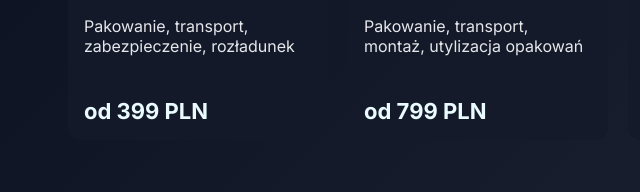
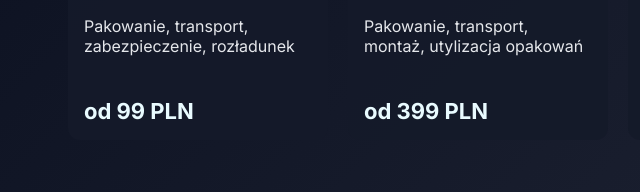
Before and after one commit to piotrsobczak-rgb/sopel-przeprowadzki-site, a plain HTML site: page index.html in a window 1280 px wide. Shown: the part 1078-1270 px from the top of the page, 22-662 px from the left. Drawn offline with Linux system fonts and the light colour scheme.

Commit message:
Update pricing: local 99 PLN, average 399 PLN

```diff
--- a/index.html
+++ b/index.html
@@ -98,14 +98,14 @@
               <h3>Przeprowadzka lokalna (do 20 km)</h3>
               <p>Pakowanie, transport, zabezpieczenie, rozładunek</p>
             </div>
-            <div class="price">od 399 PLN</div>
+            <div class="price">od 99 PLN</div>
           </div>
           <div class="card" style="display:flex;flex-direction:column;justify-content:space-between">
             <div>
               <h3>Przeprowadzka średnia (20–60 km)</h3>
               <p>Pakowanie, transport, montaż, utylizacja opakowań</p>
             </div>
-            <div class="price">od 799 PLN</div>
+            <div class="price">od 399 PLN</div>
           </div>
           <div class="card" style="display:flex;flex-direction:column;justify-content:space-between">
             <div>
```
